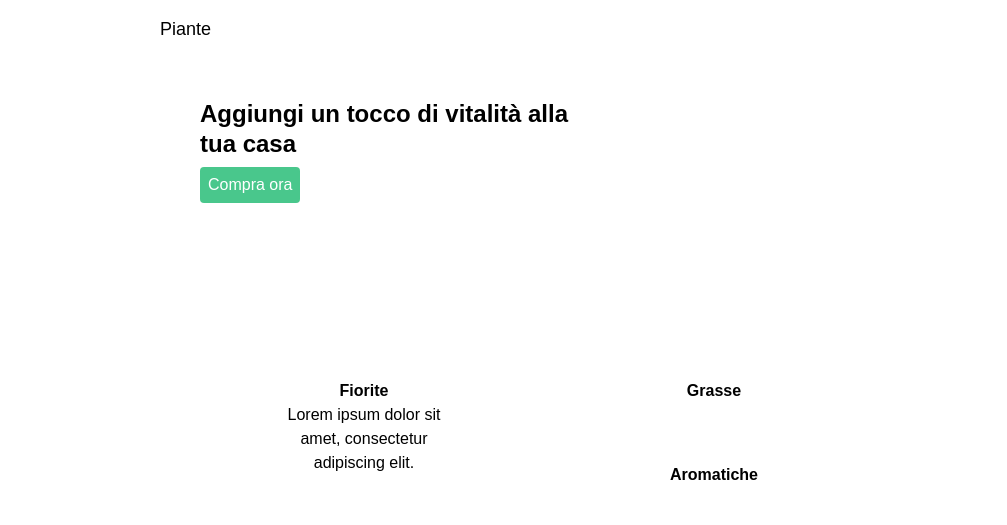
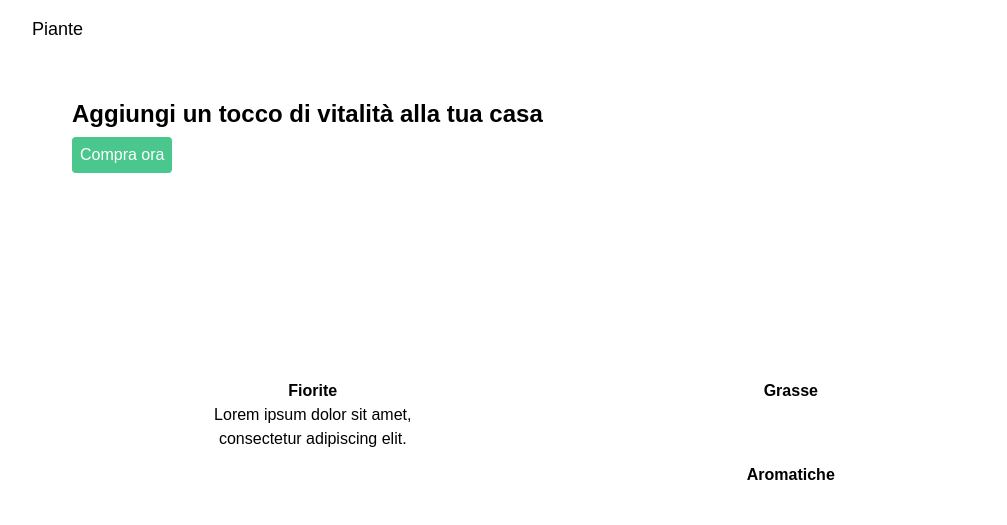
Before and after one commit to riccardofano/ecommerce-piante, a Next.js app: page / in a window 1280 px wide. Shown: the top 525 px of the page, without its empty margins (136-1143 px from the left). Built offline with nearby package versions, Linux system fonts and the light colour scheme.

Commit message:
add large size for hero image

```diff
--- a/components/hero.tsx
+++ b/components/hero.tsx
@@ -6,7 +6,7 @@ export default function Hero() {
   return (
     <>
       <div
-        className="w-full md:w-768 h-64 bg-cover bg-center mx-auto"
+        className="w-full md:w-768 lg:w-1024 h-64 bg-cover bg-center mx-auto"
         style={{ backgroundImage: `url(${hero})` }}
       >
         <div className="container pt-10 leading-tight">
--- a/tailwind.config.js
+++ b/tailwind.config.js
@@ -7,13 +7,15 @@ module.exports = {
     screens: {
       sm: "640px",
       md: "768px",
+      lg: "1024px",
     },
     fontFamily: {
       sans: ["Quicksand", "Arial", "sans-serif"],
     },
     extend: {
       width: {
-        768: "calc(768px - 5rem)",
+        "768": "calc(768px - 5rem)",
+        "1024": "calc(1024px - 5rem)",
       },
       colors: {
         white: "#ffffff",
```
